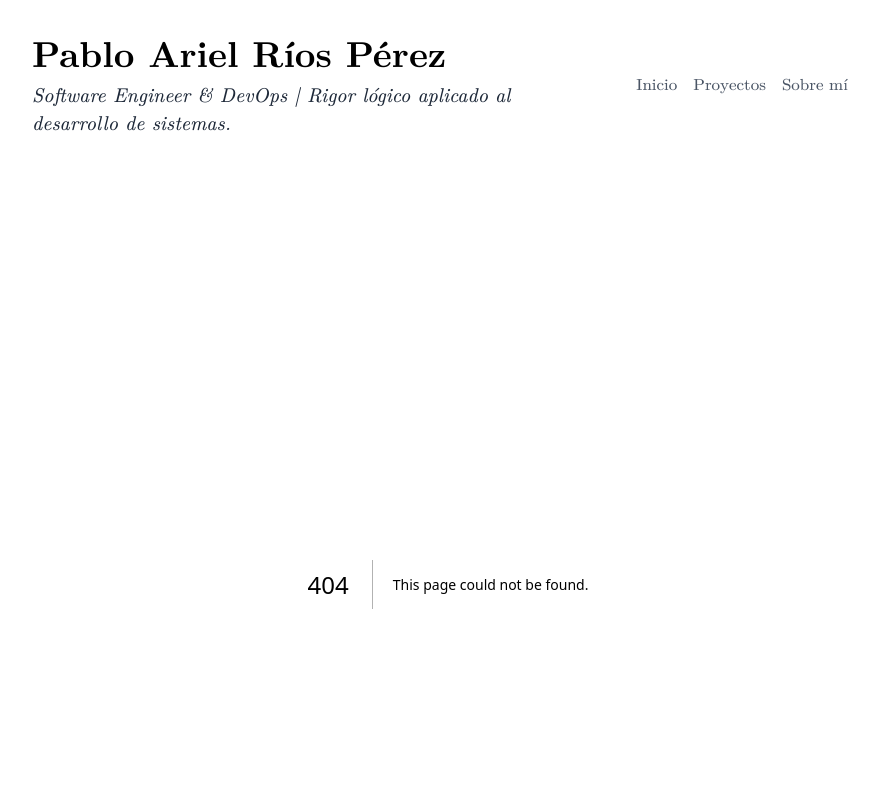
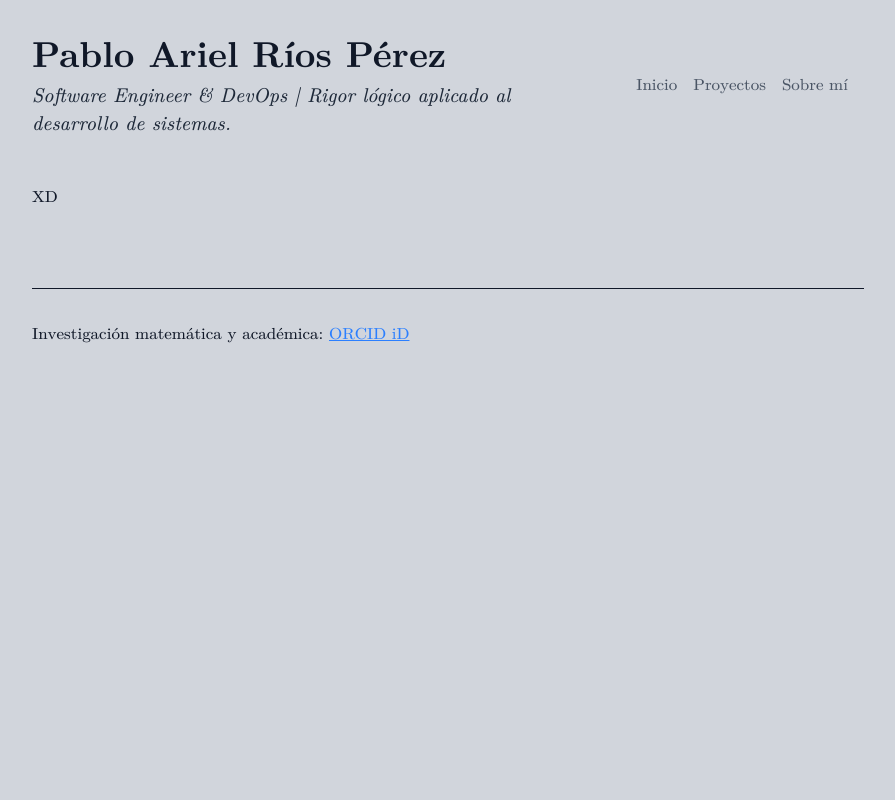
Before and after one commit to prios-vps/pablorios, a Next.js app: page /projects/restaurant in a window 1280 px wide. Before the commit this address had no page. Shown: the top 800 px of the page, without its empty margins (192-1087 px from the left). Built offline with nearby package versions, Linux system fonts and the light colour scheme.

Commit message:
Estructura parte 3

```diff
--- a/src/app/projects/page.jsx
+++ b/src/app/projects/page.tsx
@@ -11,9 +11,9 @@ export default function Projects() {
           <p className="mt-2">
             {project.description}
           </p>
-          <span className="text-sm font-mono p-1">
+          {/* <span className="text-sm font-mono p-1">
             {project.tags.join(' ')}
-          </span>
+          </span> */}
         </div>
       ))}
     </section>
--- /dev/null
+++ b/src/app/projects/restaurant/page.tsx
@@ -0,0 +1,5 @@
+export default function Restaurant() {
+  return (
+    <p>XD</p>
+  );
+}
```
